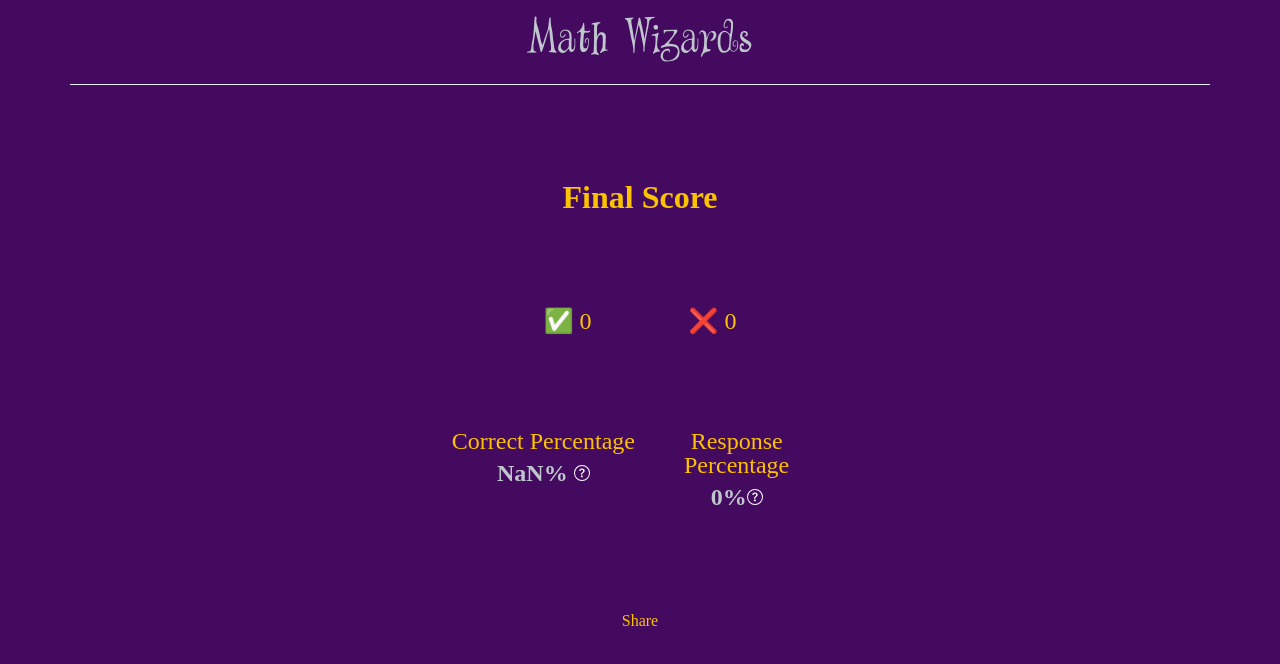
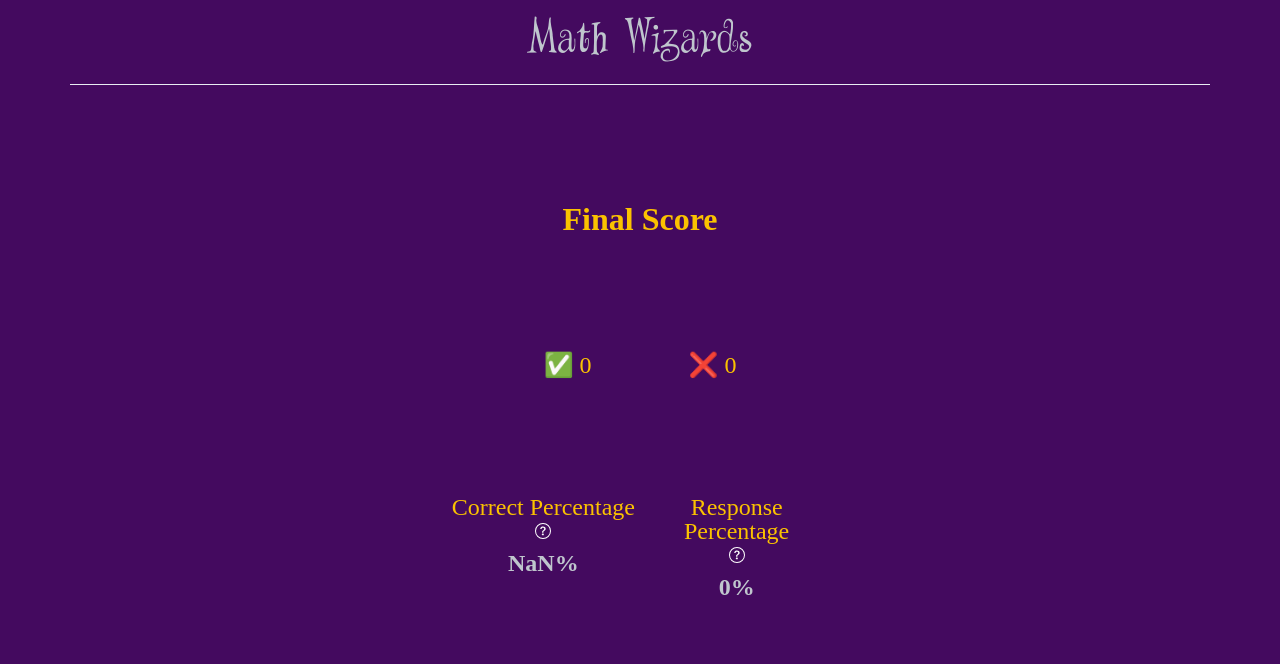
Before and after one commit to revyrob/MathWizardReact, a React (Create React App) app: page /equation in a window 1280 px wide. Shown: the top 664 px of the page. Built offline with nearby package versions, Linux system fonts and the light colour scheme.

Commit message:
update the final screen and overlay

```diff
--- a/src/components/Final/Final.jsx
+++ b/src/components/Final/Final.jsx
@@ -35,9 +35,8 @@ export default function Final({ wins, losses, totalNums }) {
       </div>
       <div className="final__score">
         <div className="final__score--long">
+          <div>
             <p>Correct Percentage</p>{" "}
-          {/* beside the p tag have a question mark to explain what it is */}
-          <span>{(correctPerc * 100).toFixed(0)}%</span>{" "}
             <OverlayTrigger
               trigger="click"
               placement="bottom"
@@ -47,10 +46,12 @@ export default function Final({ wins, losses, totalNums }) {
               <img src={question} alt="test" />
             </OverlayTrigger>
           </div>
+          {/* beside the p tag have a question mark to explain what it is */}
+          <span>{(correctPerc * 100).toFixed(0)}%</span>{" "}
+        </div>
         <div className="final__score--long">
-          <p>Response Percentage</p>
-          {/* beside the p tag have a question mark to explain what it is */}
-          <span>{(responsePerc * 100).toFixed(0)}%</span>
+          <div>
+            <p>Response Percentage</p>{" "}
             <OverlayTrigger
               trigger="click"
               placement="bottom"
@@ -60,8 +61,11 @@ export default function Final({ wins, losses, totalNums }) {
               <img src={question} alt="test" />
             </OverlayTrigger>
           </div>
+          {/* beside the p tag have a question mark to explain what it is */}
+          <span>{(responsePerc * 100).toFixed(0)}%</span>
         </div>
-      <div className="final__share">Share</div>
+      </div>
+      {/* <div className="final__share">Share</div> */}
     </section>
   );
 }
--- a/src/components/Final/Final.scss
+++ b/src/components/Final/Final.scss
@@ -38,5 +38,15 @@
     &__overlay {
         background: grey !important;
         color:black !important;
+        z-index: 5;
     }
 }
+#popover-basic {
+    background-color: $color-light-sec;
+    padding: .75rem;
+    border-radius: 15px;
+    color: black;
+    h3 {
+        font-weight: 700;
+    }
+}
```
Lines whose indentation alone changed are shown as unchanged.
